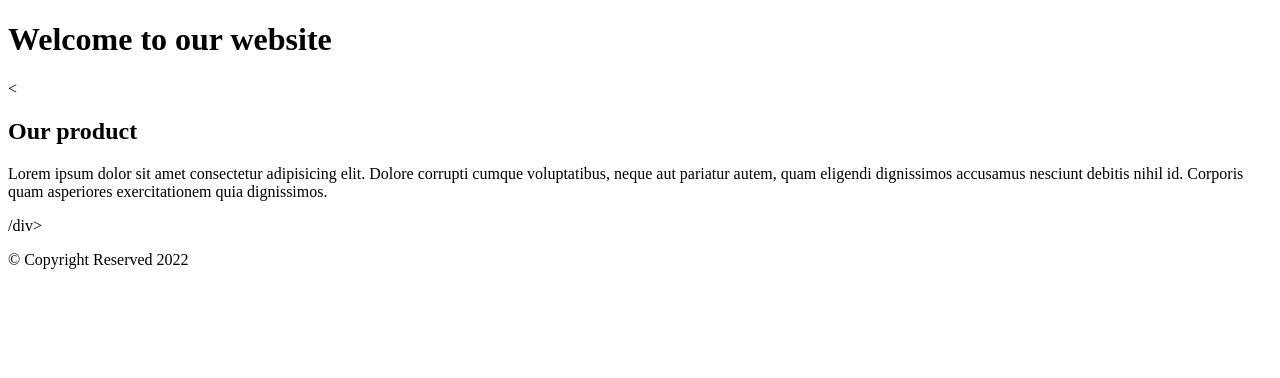
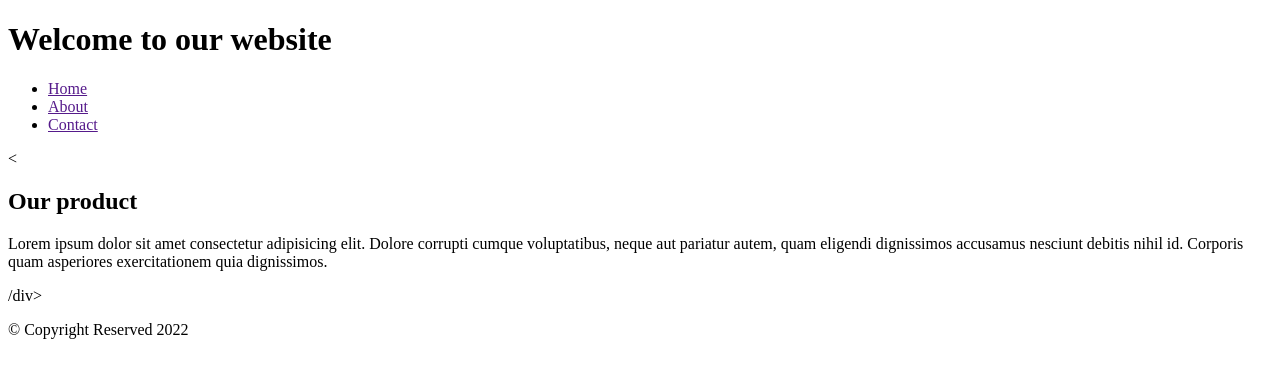
Before and after one commit to ikaxa/onlinestore, a plain HTML site: page index.html in a window 1280 px wide. Drawn offline with Linux system fonts and the light colour scheme.

Commit message:
Addded navbar in index.html

```diff
--- a/index.html
+++ b/index.html
@@ -11,6 +11,15 @@
         <h1>
         Welcome to our website
         </h1>
+        <nav>
+            <ul>
+                <li>
+                    <a href="">Home</a>
+                </li>
+                <li><a href="">About</a></li>
+                <li><a href="">Contact</a></li>
+            </ul>
+        </nav>
     </header>
     <main>
         <div class="container"><
```
